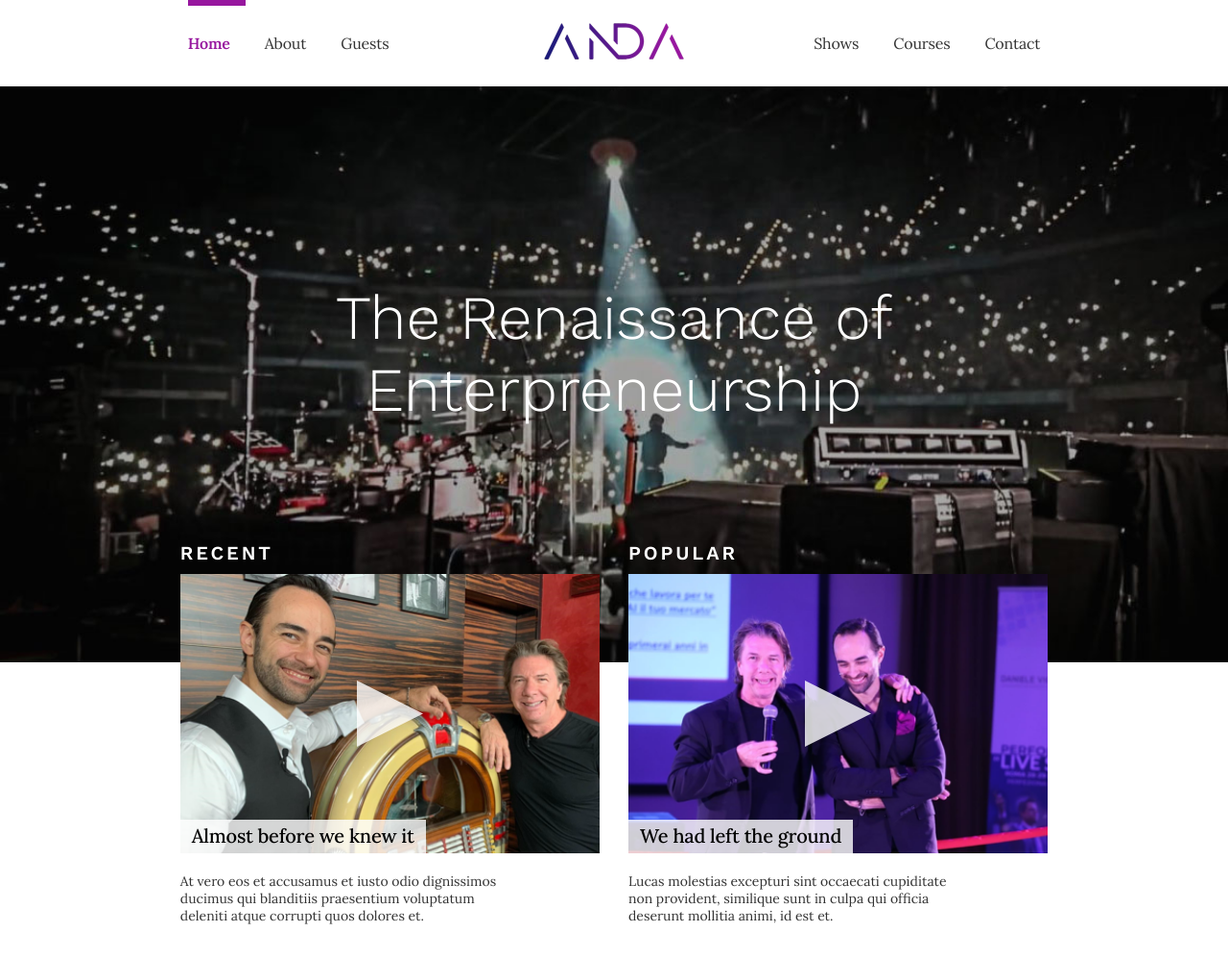
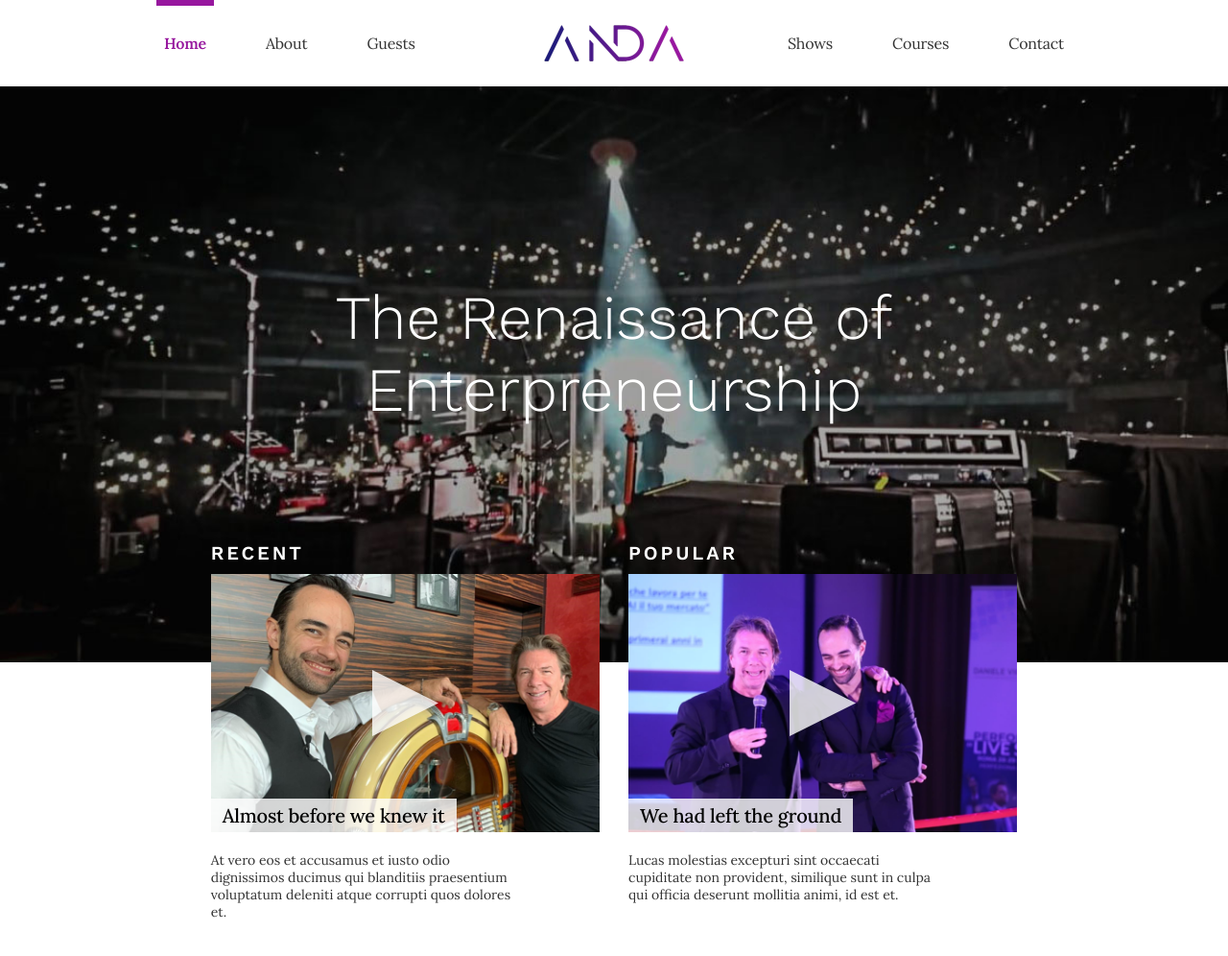
Before and after one commit to ZeldOcarina/anda-live-show, a website: page views/index.html in a window 1280 px wide. Shown: the top 996 px of the page at 96% size. Drawn offline with nearby package versions, Linux system fonts and the light colour scheme; files whose address does not match are found by name.

Commit message:
header changes

```diff
--- a/public/assets/css/style.css
+++ b/public/assets/css/style.css
@@ -39,7 +39,8 @@ h1, h2, h3, .link{font-family: 'Work Sans', sans-serif;}
 
 /****** Common Css ***/
 .layout, .layout-grid, .header-grid { max-width: 85%; width: 100%; margin: auto; padding: 0 15px; position: relative; }
-.header-grid, .layout-grid{ max-width: 73%;}
+.layout-grid{ max-width: 68%;}
+.header-grid{ max-width: 68%; min-width: 1000px;}
 .btn-default{ background: #97179E; border: 1px solid #97179E; border-radius: 4px; cursor: pointer;  color: #FFFFFF; padding: 0.6rem 2rem; font-family: 'Lora', serif; font-size: 16px; font-weight: 500; letter-spacing: 1.14px; line-height: 20px; text-align: center; }
 .btn-default:hover, .btn-default:focus ,.btn-default:not(:disabled):not(.disabled):active{ background: rgba(0,0,0,0.8); border-color: rgba(0,0,0,0.8); color: #ffffff;}
 
@@ -67,15 +68,15 @@ h1, h2, h3, .link{font-family: 'Work Sans', sans-serif;}
 /*  Header Navigation Css
 /*-------------------------------------------------------*/
 .header .layout-grid{ text-align: center;}
-.header .logo{ position: absolute; left: 0; right: 0; margin: auto; width: 146px; top: 24px; display: inline-block;}
+.header .logo{ position: absolute; left: 0; right: 0; margin: auto; width: 146px; top: 26px; display: inline-block;}
 .header .navbar { padding: 37px 0px;  display: flex; display: -webkit-flex; align-items: center;}
 .header .navbar ul { display: flex; display: -webkit-flex; justify-content: center; align-items: center; }
 
-.navbar ul > li{ margin: 0 10px;position:relative;align-items: center;}
+.navbar ul > li{ margin: 0 15px;position:relative;align-items: center;}
 .navbar ul:first-child, .navbar ul > li:last-child{ margin-right: auto;}
 .navbar ul:last-child, .navbar ul > li:first-child{ margin-left: auto;}
-.navbar ul > li.active a:before { display: block; content: ""; background: #97179E; height: 6px; position: absolute; top: -37px; width: 100%; }
-.navbar ul > li > a {color: rgba(0,0,0,0.8); display: inline-block; font-size: 16px; letter-spacing: -0.2px; padding: 0 0.5rem;  position: relative;text-align: center; transition: all .35s ease; }
+.navbar ul > li.active a:before { display: block; content: ""; background: #97179E; height: 6px; left: 0px; right: 0px; margin:auto; position: absolute; top: -37px; width: 60px; }
+.navbar ul > li > a {color: rgba(0,0,0,0.8); display: inline-block; font-size: 16px; letter-spacing: -0.2px; padding: 0 1rem;  position: relative;text-align: center; transition: all .35s ease; }
 .navbar ul > li.active a, .navbar ul > li > a:hover{ color: #97179E;  font-weight: 600;}
 
 /*-------------------------------------------------------*/
@@ -83,6 +84,7 @@ h1, h2, h3, .link{font-family: 'Work Sans', sans-serif;}
 /*-------------------------------------------------------*/
 .banner { background: url(../images/immagine.jpg) no-repeat center; background-size: cover; padding-bottom: 42px;  display: flex; display: -webkit-flex; position: relative; min-height: 600px;  }
 .banner-inner{ background-image: url(../images/inner-banner.png);  min-height: 300px; padding-bottom: 0px;}
+.banner .layout { max-width: 74%;}
 .banner h2 { font-size: 64px; font-weight: 300; line-height: 4.7rem; color: #FFFFFF; text-align: center; }
 .article-top{    margin-top: -126px; margin-bottom: 54px;}
 .article-top h3{ color: #FFFFFF; font-size: 20px; font-weight: 600; letter-spacing: 2.86px; line-height: 24px; margin-bottom: 10px; }
--- a/views/index.html
+++ b/views/index.html
@@ -45,7 +45,7 @@
       <!-- End Header -->
       <!-- Banner -->
       <section class="banner">
-        <div class="layout">
+        <div class="layout-grid">
           <h2>The Renaissance of Enterpreneurship</h2>
         </div>
       </section>
```
Also changed, not shown: views/about.html (+1 -1 lines), views/guests.html (+1 -1 lines).
